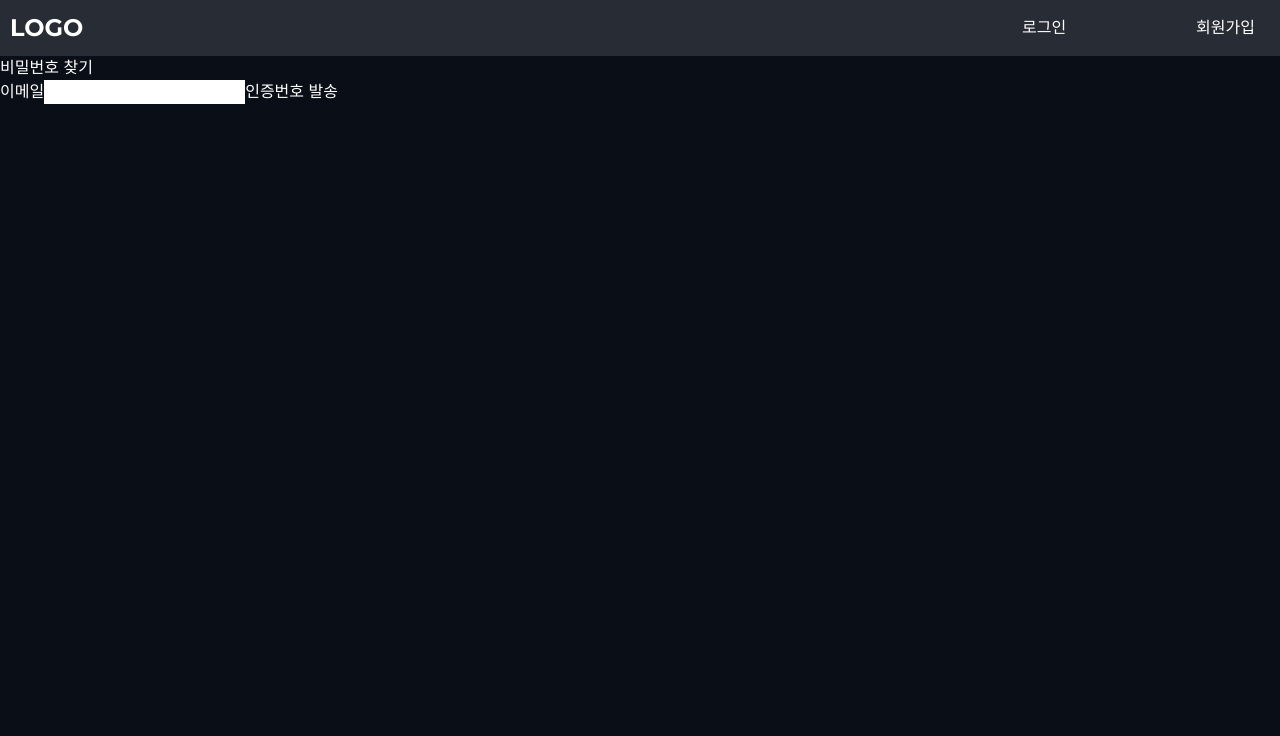
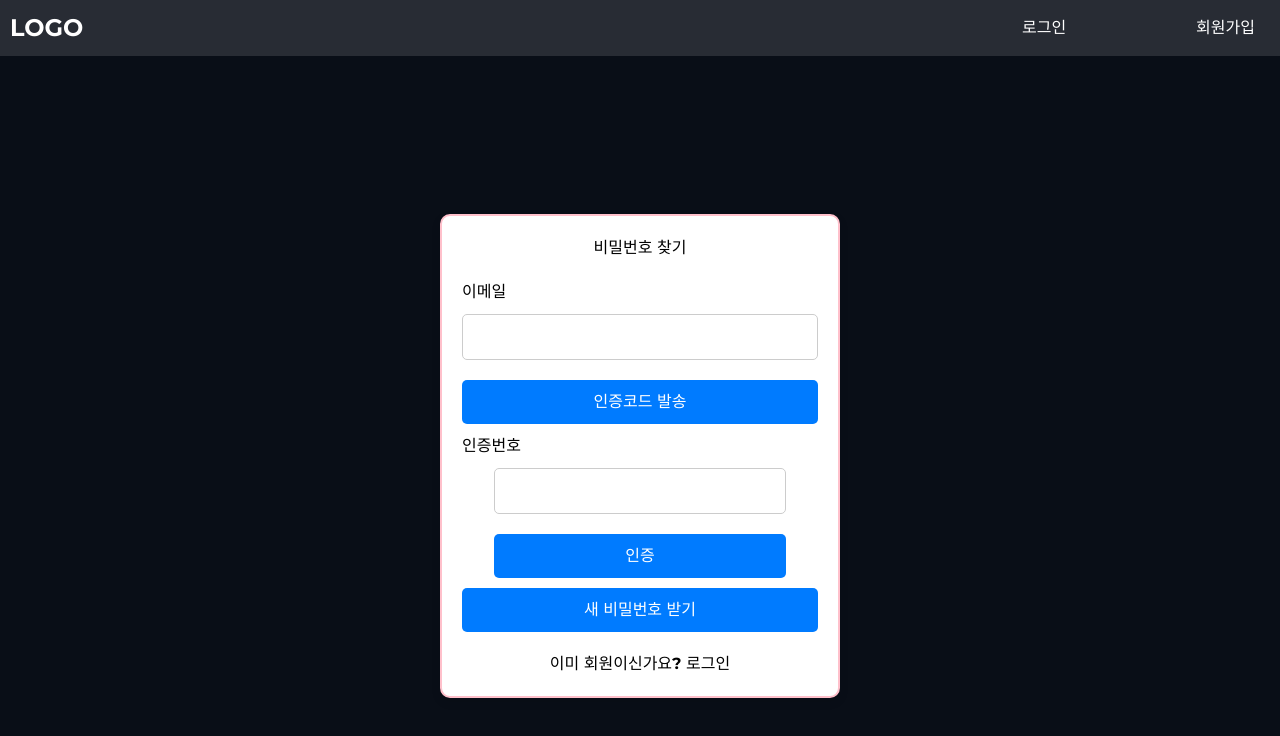
Before and after one commit to KT5BigProject14/FrontEnd, a React (Create React App) app in the folder pro/: page /pw-find in a window 1280 px wide. Shown: the top 736 px of the page. Built offline with nearby package versions, Linux system fonts and the light colour scheme.

Commit message:
add: pw find & pw change

```diff
--- a/pro/src/ChagePassword.js
+++ b/pro/src/ChagePassword.js
@@ -29,7 +29,7 @@ const ChangePassword = () => {
   const handleSubmit = async (e) => {
     e.preventDefault();
     if (newPassword !== confirmNewPassword) {
-      setError('새 비밀번호를 올바르게 입력하시오');
+      setError('새 비밀번호와 일치하지 않습니다.');
       return;
     }
     if (!validatePassword(newPassword)) {
@@ -40,12 +40,12 @@ const ChangePassword = () => {
     const email = sessionStorage.getItem('email');
     const requestData = {
       email: email,
-      currentPassword: currentPassword,
-      newPassword: newPassword
+      password: currentPassword,
+      new_password: newPassword
     };
 
     try {
-      const response = await fetch('http://localhost:8000/retriever/user_info/change_password', {
+      const response = await fetch('http://localhost:8000/retriever/user_info/change/password', {
         method: 'POST',
         headers: {
           'Content-Type': 'application/json'
@@ -59,7 +59,7 @@ const ChangePassword = () => {
 
       navigate('/profile'); // 비밀번호 변경 후 프로필 페이지로 이동
     } catch (error) {
-      setError('비밀번호 변경 중 오류가 발생했습니다.');
+      setError('기존 비밀번호와 일치하지 않거나 비밀번호 변경 중 오류가 발생했습니다.');
     }
   };
 
--- /dev/null
+++ b/pro/src/PW_find.css
@@ -0,0 +1,90 @@
+/* SignUpPage.css */
+
+.signup-container {
+    display: flex;
+    justify-content: center;
+    align-items: center;
+    height: 100vh;
+    background-color: #f5f5f5;
+  }
+
+  .signup-form {
+    background: white;
+    padding: 2rem;
+    border-radius: 8px;
+    box-shadow: 0 0 10px rgba(0, 0, 0, 0.1);
+    width: 100%;
+    max-width: 400px;
+  }
+
+  .signup-form h1 {
+    margin-bottom: 1.5rem;
+    color: #333;
+  }
+
+  .signup-form label {
+    display: block;
+    margin-bottom: 0.5rem;
+    color: #555;
+  }
+
+  .signup-form input {
+    width: calc(100% - 110px);
+    padding: 0.5rem;
+    margin-bottom: 1rem;
+    border: 1px solid #ddd;
+    border-radius: 4px;
+    box-sizing: border-box;
+  }
+
+  .email-container,
+  .code-container {
+    display: flex;
+    justify-content: space-between;
+    align-items: center;
+    margin-bottom: 1rem;
+  }
+
+  .email-container input,
+  .code-container input {
+    width: calc(100% - 120px);
+  }
+
+  .signup-form button {
+    padding: 0.5rem 1rem;
+    background-color: #007bff;
+    color: white;
+    border: none;
+    border-radius: 4px;
+    cursor: pointer;
+    transition: background-color 0.3s;
+  }
+
+  .signup-form button:hover {
+    background-color: #0056b3;
+  }
+
+  .signup-form button:disabled {
+    background-color: #ccc;
+    cursor: not-allowed;
+  }
+
+  .signup-form .error-message {
+    color: red;
+    font-size: 0.875rem;
+    margin-bottom: 1rem;
+  }
+
+  .login-link {
+    margin-top: 1rem;
+    text-align: center;
+  }
+
+  .login-link a {
+    color: #007bff;
+    text-decoration: none;
+  }
+
+  .login-link a:hover {
+    text-decoration: underline;
+  }
--- a/pro/src/PW_find.js
+++ b/pro/src/PW_find.js
@@ -1,19 +1,37 @@
-import React, { useState } from "react";
-import { useNavigate } from "react-router-dom";
-// import "./PW_find.css";
+import React, { useEffect, useState } from "react";
+import { Link, useNavigate } from "react-router-dom";
+import "./SignUpPage.css";
 
-const PWFind = () => {
+const Signup = () => {
   const [email, setEmail] = useState("");
-  const [verificationCode, setVerificationCode] = useState("");
-  const [newPassword, setNewPassword] = useState("");
+  const [code, setCode] = useState("");
+  const [emailError, setEmailError] = useState("");
+  const [codeError, setCodeError] = useState("");
   const [isCodeSent, setIsCodeSent] = useState(false);
   const [isCodeVerified, setIsCodeVerified] = useState(false);
-  const [error, setError] = useState("");
+
   const navigate = useNavigate();
 
-  const handleSendCode = async () => {
+  const validateEmail = (email) => {
+    const emailRegex = /^[^\s@]+@[^\s@]+\.[^\s@]+$/;
+    return emailRegex.test(email);
+  };
+
+  useEffect(() => {
+    if (validateEmail(email)) {
+      setEmailError("");
+    } else {
+      if (email.length >= 1) {
+        setEmailError("유효한 이메일을 입력하세요.");
+      } else {
+        setEmailError("");
+      }
+    }
+  }, [email]);
+
+  const sendVerificationCode = async () => {
     try {
-      const response = await fetch("http://localhost:8000/retriever/users/send-code", {
+      const response = await fetch("http://localhost:8000/retriever/find/password/send_by_gmail", {
         method: "POST",
         headers: {
           "Content-Type": "application/json",
@@ -21,110 +39,105 @@ const PWFind = () => {
         body: JSON.stringify({ email }),
       });
 
-      if (response.status === 200) {
+      if (response.ok) {
         setIsCodeSent(true);
-        setError("");
-        alert("인증 코드가 이메일로 전송되었습니다.");
+        alert("인증코드가 발송되었습니다.");
       } else {
-        setError("이메일 전송에 실패했습니다.");
+        alert("인증코드 발송에 실패했습니다.");
       }
     } catch (error) {
-      setError("서버 오류가 발생했습니다.");
+      console.error("Error sending verification code:", error);
+      alert("서버 오류로 인해 인증코드 발송에 실패했습니다.");
     }
   };
 
-  const handleVerifyCode = async () => {
+  const verifyCode = async () => {
     try {
-      const response = await fetch("http://localhost:8000/retriever/users/verify-code", {
-        method: "POST",
+      const response = await fetch("http://localhost:8000/retriever/email/check_code", {
+        method: "PUT",
         headers: {
           "Content-Type": "application/json",
         },
-        body: JSON.stringify({ email, verificationCode }),
+        body: JSON.stringify({ email, verify_code: code }),
       });
+
+      const result = await response.json();
 
       if (response.status === 200) {
         setIsCodeVerified(true);
-        setError("");
-        alert("인증 코드가 확인되었습니다.");
+        alert("인증이 성공하였습니다.");
+        setCodeError("");
       } else {
-        setError("인증 코드가 올바르지 않습니다.");
+        setIsCodeVerified(false);
+        setCodeError("인증코드가 올바르지 않습니다.");
       }
     } catch (error) {
-      setError("서버 오류가 발생했습니다.");
+      console.error("Error verifying code:", error);
+      alert("서버 오류로 인해 인증에 실패했습니다.");
     }
   };
 
-  const handleResetPassword = async () => {
+  const handleGetNewPassword = async () => {
     try {
-      const response = await fetch("http://localhost:8000/retriever/users/reset-password", {
+      const response = await fetch("http://localhost:8000/retriever/send/new/password", {
         method: "POST",
-        headers: {
-          "Content-Type": "application/json",
-        },
-        body: JSON.stringify({ email, newPassword }),
+        headers: { "Content-Type": "application/json" },
+        body: JSON.stringify({ email }),
       });
 
+      const data = await response.json();
+
       if (response.status === 200) {
-        alert("비밀번호가 성공적으로 변경되었습니다.");
+        alert(`새 비밀번호가 이메일로 발송되었습니다: ${data.message}`);
         navigate("/login");
       } else {
-        setError("비밀번호 변경에 실패했습니다.");
+        alert(`비밀번호 발송 실패: ${data.message}`);
       }
     } catch (error) {
-      setError("서버 오류가 발생했습니다.");
+      console.error("오류 발생:", error);
+      alert("서버 오류로 인해 비밀번호 발송에 실패했습니다.");
     }
   };
 
   return (
-    <div className="pw-find-container">
+    <div className="signup-container">
+      <form className="signup-form" onSubmit={(e) => e.preventDefault()}>
         <h1>비밀번호 찾기</h1>
-      <div>
         <label htmlFor="email">이메일</label>
+        <div className="email-container">
           <input
             type="email"
             id="email"
             value={email}
             onChange={(e) => setEmail(e.target.value)}
-          disabled={isCodeSent}
           />
-        <button onClick={handleSendCode} disabled={isCodeSent}>
-          인증번호 발송
+          <button type="button" onClick={sendVerificationCode} disabled={isCodeSent}>
+            인증코드 발송
           </button>
         </div>
-
-      {isCodeSent && (
-        <div>
-          <label htmlFor="verificationCode">인증 코드</label>
+        {emailError && <p className="error-message">{emailError}</p>}
+        <label htmlFor="code">인증번호</label>
+        <div className="code-container">
           <input
             type="text"
-            id="verificationCode"
-            value={verificationCode}
-            onChange={(e) => setVerificationCode(e.target.value)}
-            disabled={isCodeVerified}
+            id="code"
+            value={code}
+            onChange={(e) => setCode(e.target.value)}
           />
-          <button onClick={handleVerifyCode} disabled={isCodeVerified}>
+          <button type="button" onClick={verifyCode}>
             인증
           </button>
         </div>
-      )}
-
-      {isCodeVerified && (
-        <div>
-          <label htmlFor="newPassword">새 비밀번호</label>
-          <input
-            type="password"
-            id="newPassword"
-            value={newPassword}
-            onChange={(e) => setNewPassword(e.target.value)}
-          />
-          <button onClick={handleResetPassword}>비밀번호 재설정</button>
-        </div>
-      )}
-
-      {error && <p style={{ color: "red" }}>{error}</p>}
+        {codeError && <p className="error-message">{codeError}</p>}
+        <button type="button" onClick={handleGetNewPassword} disabled={!isCodeVerified}>
+          새 비밀번호 받기
+        </button>
+        <p className="login-link">
+          이미 회원이신가요? <Link to="/login">로그인</Link>
+        </p>
+      </form>
     </div>
   );
 };
 
-export default PWFind;
+export default Signup;
```
Lines whose indentation alone changed are shown as unchanged.
